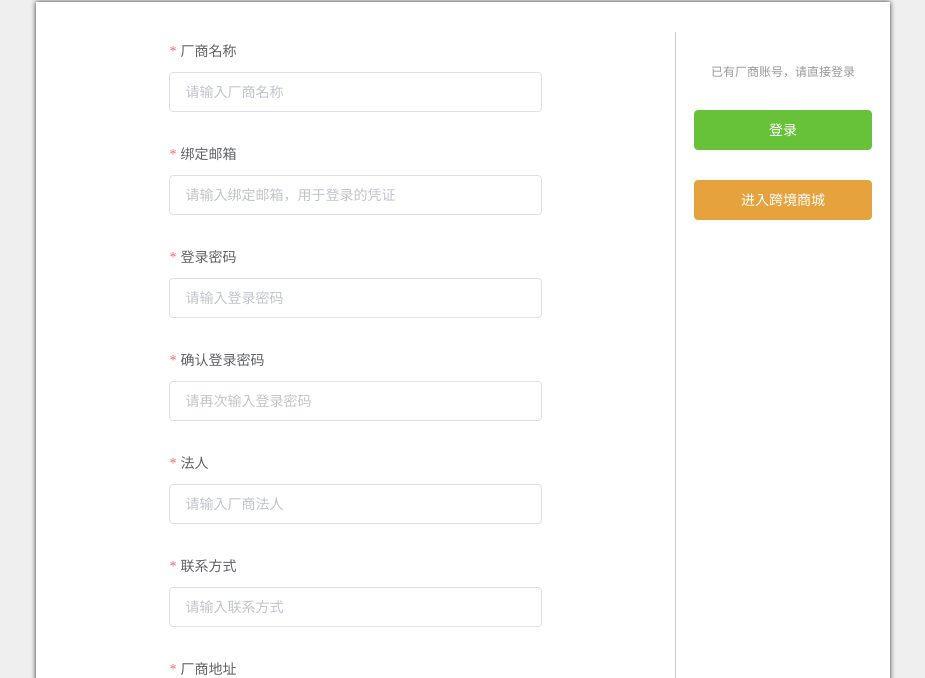
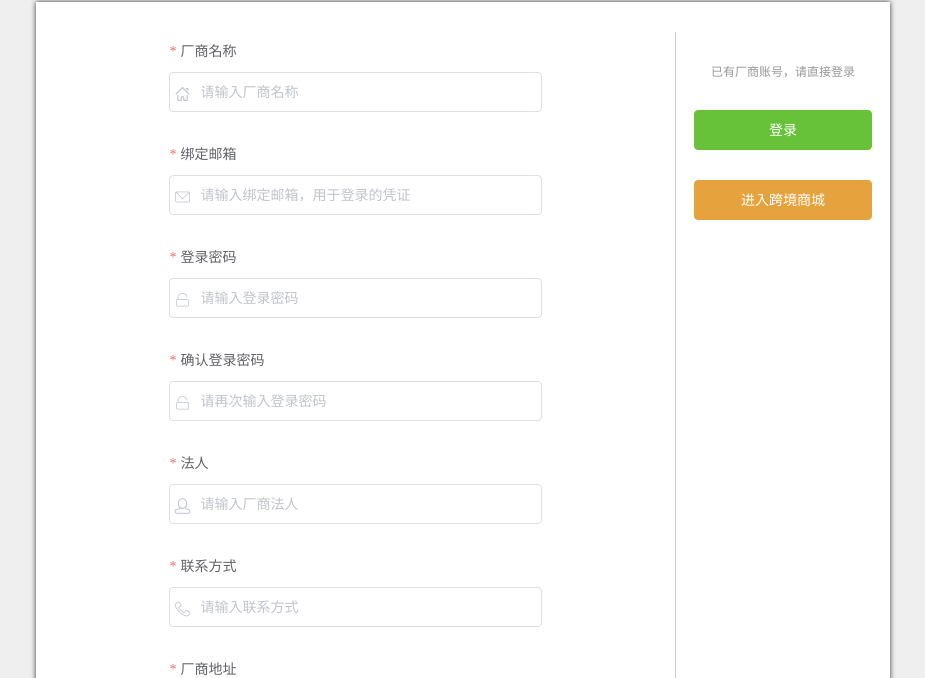
Before and after one commit to Shaun-Zhang0/mbc_mall, a Vue app: page /brand/register in a window 1280 px wide. Shown: the part 264-942 px from the top of the page, without its empty margins (177-1102 px from the left). Built offline with nearby package versions, Linux system fonts and the light colour scheme.

Commit message:
Update register.vue

```diff
--- a/src/components/brand/register/register.vue
+++ b/src/components/brand/register/register.vue
@@ -2,7 +2,7 @@
  * @Author: Shaun.Zhang
  * @Date: 2019-02-12 17:38:08
  * @Last Modified by: Shaun.Zhang
- * @Last Modified time: 2019-03-15 22:37:13
+ * @Last Modified time: 2019-03-20 20:56:36
  */
 
 <template>
@@ -23,7 +23,7 @@
                 <el-row>
                   <el-col :span="14" :offset="5">
                     <el-form-item label="厂商名称" prop="register_name">
-                                            <el-input class="input-with-select" v-model="register.register_name" placeholder="请输入厂商名称" @keydown.enter.native="submitForm('register')">
+                      <el-input prefix-icon="iconfont icon-changshangzhongxin" class="input-with-select" v-model="register.register_name" placeholder="请输入厂商名称" @keydown.enter.native="submitForm('register')">
                       </el-input>
                     </el-form-item>
                   </el-col>
@@ -31,7 +31,7 @@
                 <el-row>
                   <el-col :span="14" :offset="5">
                     <el-form-item label="绑定邮箱" prop="register_email">
-                                            <el-input class="input-with-select" v-model="register.register_email" placeholder="请输入绑定邮箱，用于登录的凭证" @keydown.enter.native="submitForm('register')">
+                      <el-input prefix-icon="iconfont icon-youxiang" class="input-with-select" v-model="register.register_email" placeholder="请输入绑定邮箱，用于登录的凭证" @keydown.enter.native="submitForm('register')">
                       </el-input>
                     </el-form-item>
                   </el-col>
@@ -39,7 +39,7 @@
                 <el-row>
                   <el-col :span="14" :offset="5">
                     <el-form-item label="登录密码" prop="register_pwd">
-                                            <el-input class="input-with-select" type="password" v-model="register.register_pwd" placeholder="请输入登录密码" @keydown.enter.native="submitForm('register')">
+                      <el-input prefix-icon="iconfont icon-mima" class="input-with-select" type="password" v-model="register.register_pwd" placeholder="请输入登录密码" @keydown.enter.native="submitForm('register')">
                       </el-input>
                     </el-form-item>
                   </el-col>
@@ -47,7 +47,7 @@
                 <el-row>
                   <el-col :span="14" :offset="5">
                     <el-form-item label="确认登录密码" prop="register_checkpwd">
-                                            <el-input class="input-with-select" type="password" v-model="register.register_checkpwd" placeholder="请再次输入登录密码" @keydown.enter.native="submitForm('register')">
+                      <el-input prefix-icon="iconfont icon-mima" class="input-with-select" type="password" v-model="register.register_checkpwd" placeholder="请再次输入登录密码" @keydown.enter.native="submitForm('register')">
                       </el-input>
                     </el-form-item>
                   </el-col>
@@ -56,7 +56,7 @@
                 <el-row>
                   <el-col :span="14" :offset="5">
                     <el-form-item label="法人" prop="register_lperson">
-                                            <el-input class="input-with-select" v-model="register.register_lperson" placeholder="请输入厂商法人" @keydown.enter.native="submitForm('register')">
+                      <el-input prefix-icon="iconfont icon-farendaibiaoxingming" class="input-with-select" v-model="register.register_lperson" placeholder="请输入厂商法人" @keydown.enter.native="submitForm('register')">
                       </el-input>
                     </el-form-item>
                   </el-col>
@@ -65,7 +65,7 @@
                 <el-row>
                   <el-col :span="14" :offset="5">
                     <el-form-item label="联系方式" prop="register_phone">
-                                            <el-input v-model.number="register.register_phone " placeholder="请输入联系方式" @keydown.enter.native="submitForm('register')">
+                      <el-input prefix-icon="iconfont icon-lianxifangshi" v-model.number="register.register_phone " placeholder="请输入联系方式" @keydown.enter.native="submitForm('register')">
                       </el-input>
                     </el-form-item>
                   </el-col>
@@ -74,7 +74,7 @@
                 <el-row>
                   <el-col :span="14" :offset="5">
                     <el-form-item label="厂商地址" prop="register_address">
-                                            <el-input v-model="register.register_address" placeholder="请输入厂商地址" @keydown.enter.native="submitForm('register')">
+                      <el-input prefix-icon="iconfont icon-dizhi" v-model="register.register_address" placeholder="请输入厂商地址" @keydown.enter.native="submitForm('register')">
                       </el-input>
                     </el-form-item>
                   </el-col>
@@ -185,6 +185,7 @@ html {
 </style>
 <script>
 import { apibrandemail } from "./../../../assets/js/axios/api.js";
+import { apibrandIn } from "./../../../assets/js/axios/api.js";
 export default {
   data() {
     // 邮箱格式验证
@@ -278,22 +279,17 @@ export default {
   },
   computed: {
     verify_check() {
-      /**登录滑块验证  */
+      /**注册滑块验证  */
       if (this.check_num == 100) {
         this.verify_status = true;
         this.disabled = true;
-
-        this.axios({
-          method: "POST",
-          url: "api/personal//brand/register",
-          data: {
+        apibrandIn({
           name: this.register.register_name,
           password: this.register.register_pwd,
           email: this.register.register_email,
           phone: this.register.register_phone,
           address: this.register.register_address,
           linkman: this.register.register_lperson
-          }
         }).then(res => {
           if (res.data.msg == "success") {
             this.$message({
@@ -301,7 +297,9 @@ export default {
               type: "success"
             });
             setTimeout(() => {
-              this.$router.push({ path: "/brand/login" }); /**路由跳转到系统首页 */
+              this.$router.push({
+                path: "/brand/login"
+              }); /**路由跳转到系统首页 */
             }, 2000);
           }
         });
```
Lines whose indentation alone changed are shown as unchanged.
